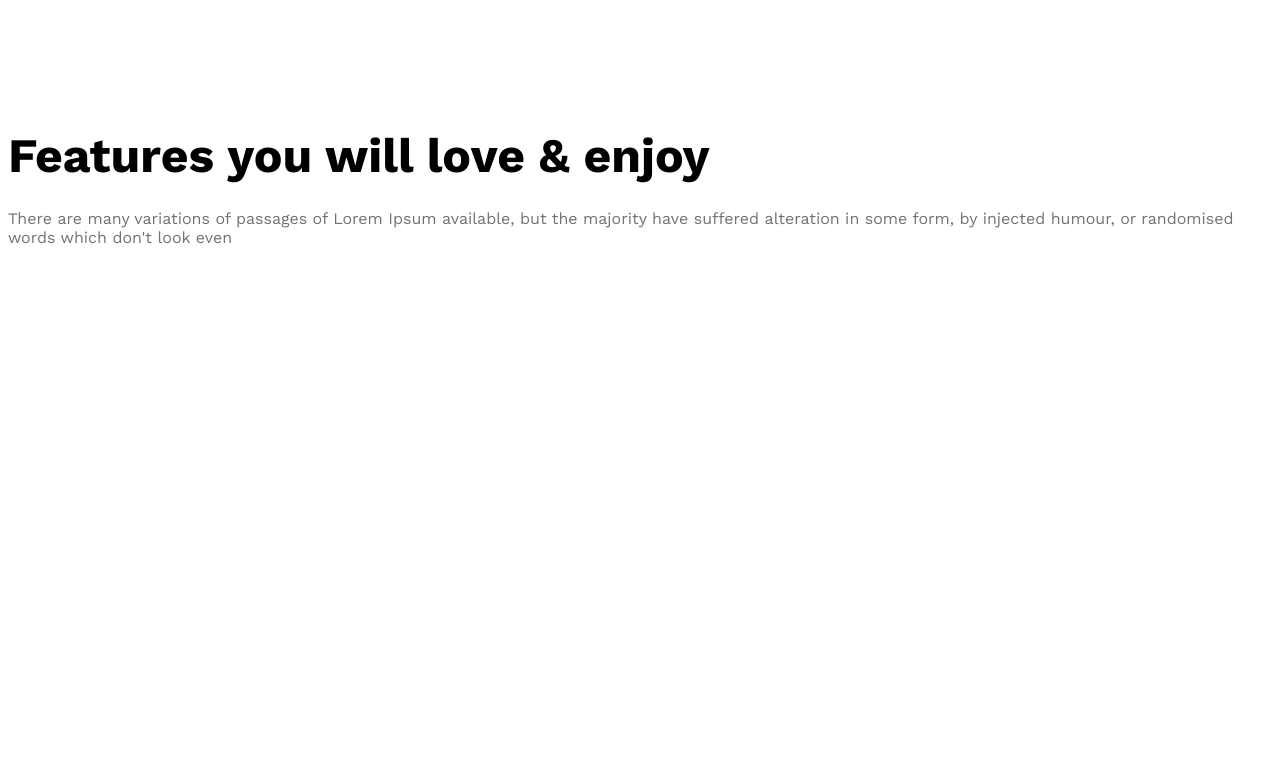
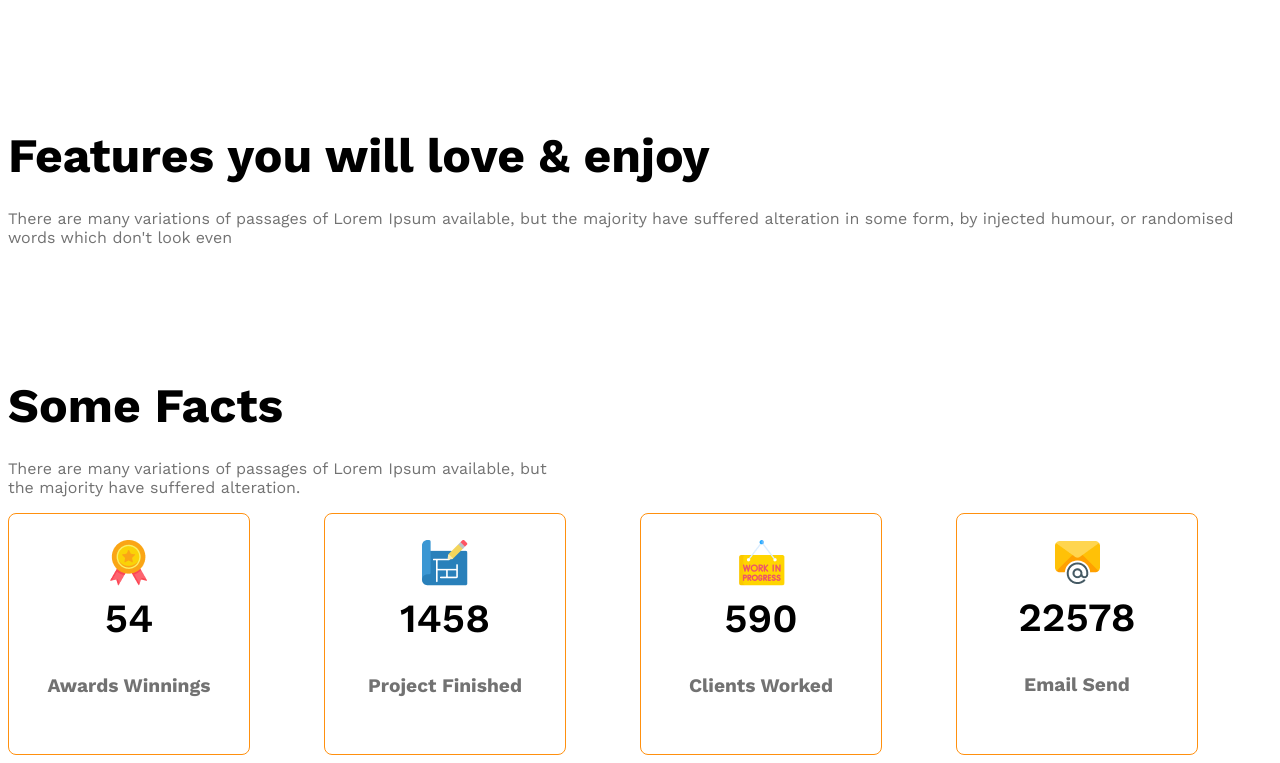
Before and after one commit to coderamitdey/g3-architects-website, a plain HTML site: page index.html in a window 1280 px wide. Shown: the part 1986-2749 px from the top of the page. Before the commit the page ends 2363 px from the top, so only its background shows below. Drawn offline with nearby package versions, Linux system fonts and the light colour scheme.

Commit message:
adding facts

```diff
--- a/index.html
+++ b/index.html
@@ -52,7 +52,39 @@
         </section>
         <!-- some facts section -->
          <section class="some-facts">
-
+            <h3 class="section-title">Some Facts</h3>
+            <p class="feature-description fact-description">There are many variations of passages of Lorem Ipsum available, but the majority have suffered alteration.</p>
+           <div class="facts-container">
+            <!-- .fact-card*4>img.fact-icon+h4.fact-number+h5.fact-name -->
+            <div class="fact-card">
+                <div>
+                    <img class="fact-icon" src="images/icons/ribon.png" alt="">
+                <h4 class="fact-number">54</h4>
+                <h5 class="fact-name">Awards Winnings</h5>
+                </div>
+            </div>
+            <div class="fact-card">
+                <div>
+                    <img class="fact-icon" src="images/icons/projects.png" alt="">
+                <h4 class="fact-number">1458</h4>
+                <h5 class="fact-name">Project Finished</h5>
+                </div>
+            </div>
+            <div class="fact-card">
+                <div>
+                    <img class="fact-icon" src="images/icons/customers.png" alt="">
+                <h4 class="fact-number">590</h4>
+                <h5 class="fact-name">Clients Worked</h5>
+                </div>
+            </div>
+            <div class="fact-card">
+                <div>
+                    <img class="fact-icon" src="images/icons/email.png" alt="">
+                <h4 class="fact-number">22578</h4>
+                <h5 class="fact-name">Email Send</h5>
+                </div>
+            </div>
+           </div>
          </section>
     </main>
     <footer>
--- a/styles/architect.css
+++ b/styles/architect.css
@@ -110,6 +110,35 @@ main > section{
     font-weight: bold;
     margin-bottom: 25px;
 }
+/* some facts related styles */
+.facts-container{
+    display: grid;
+    grid-template-columns: repeat(4,1fr);
+}
+.fact-card{
+    border: 1px solid #FF900E;
+    width: 240px;
+    height: 240px;
+    border-radius: 8px;
+    display: flex;
+    text-align: center;
+    align-items: center;
+    justify-content: center;
+}
+.fact-description{
+    max-width: 540px;
+}
+.fact-number{
+    font-size: 2.5rem;
+    font-weight: 600;
+    margin-top: 5px;
+    margin-bottom: 10px;
+}
+.fact-name{
+    color: #727272;
+    font-size: 1.2rem;
+}
+
 /* responsive media query */
 /* small devices */
 @media screen and (max-width: 576px) {
```
